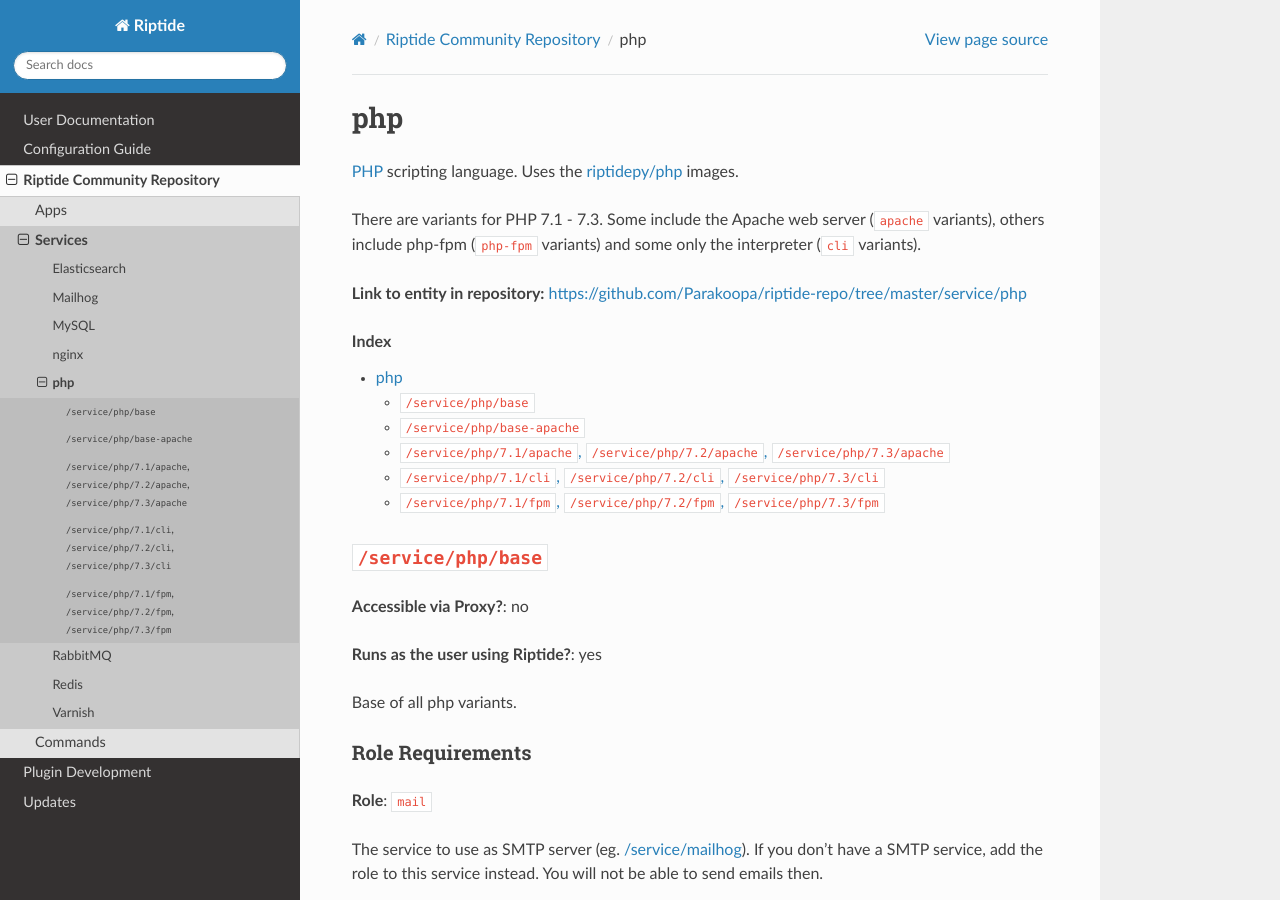
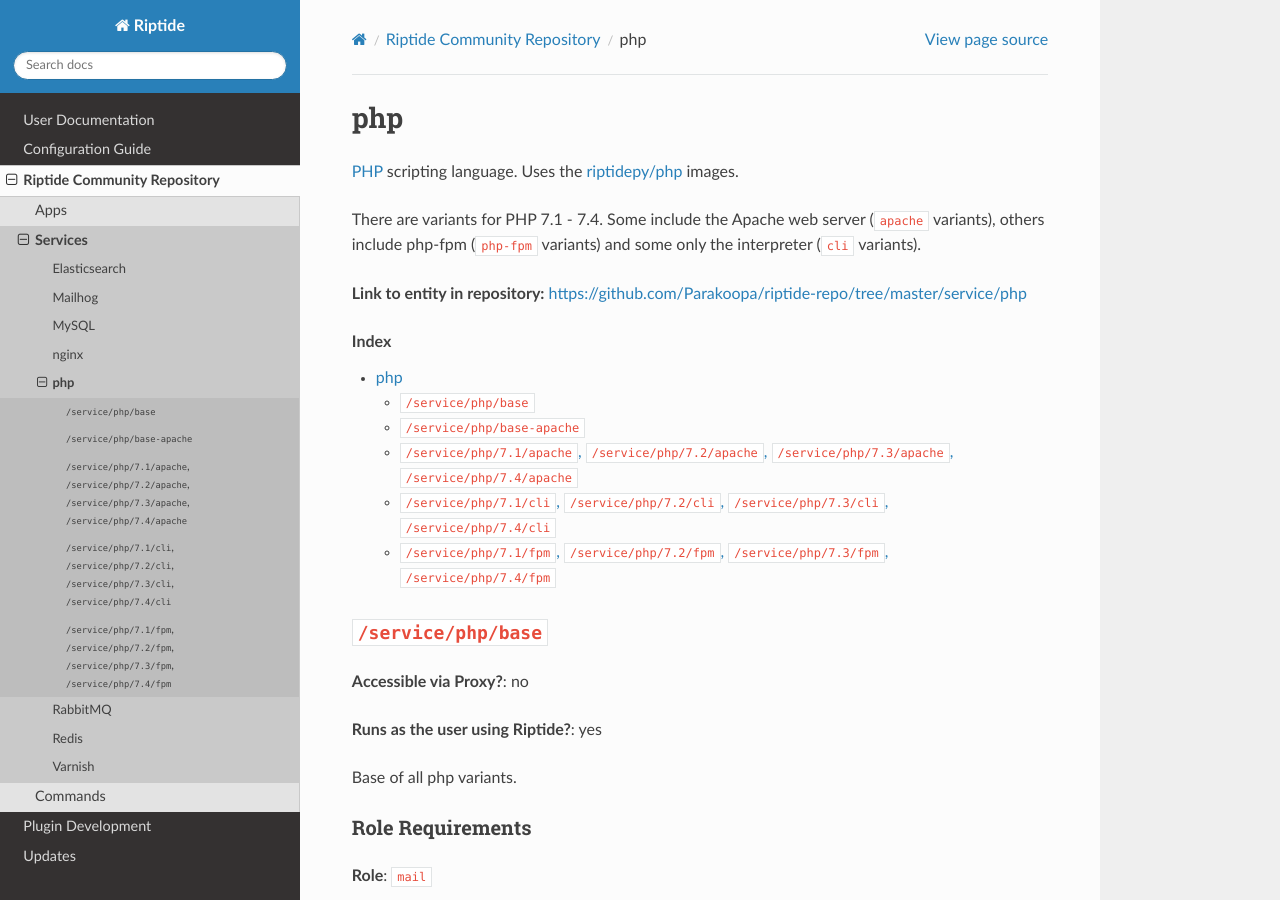
Before and after one commit to theCapypara/riptide-docs, a Sphinx documentation site: the page built from source/repo_docs/service/php.rst, in a window 1280 px wide and 900 px high. Built offline with Sphinx 7.4.7 and the Read the Docs theme 2.0.0, drawn with Linux system fonts in a browser that asks for light colours; formulas are drawn with MathJax 3; some of the changed text lies outside the part shown.

Commit message:
Riptide Repo documentation - Build for 1b222802
URL: https://github.com/Parakoopa/riptide-repo/commit/1b222802a2898acc13122d96fc77868bbe00f747

```diff
--- a/source/repo_docs/service/php.rst
+++ b/source/repo_docs/service/php.rst
@@ -5,7 +5,7 @@
 
 PHP_ scripting language. Uses the `riptidepy/php <https://hub.docker.com/r/riptidepy/php>`_ images.
 
-There are variants for PHP 7.1 - 7.3.
+There are variants for PHP 7.1 - 7.4.
 Some include the Apache web server (``apache`` variants), others include php-fpm (``php-fpm`` variants) and some only the interpreter (``cli`` variants).
 
 .. _PHP: https://php.net/
@@ -89,22 +89,22 @@
 | APACHE_RUN_GROUP | yes       | yes, (default: "#{{ os_group() }}")                                   | #{{ os_group() }}, www-data, #1000                  | Group to run Apache as        |
 +------------------+-----------+-----------------------------------------------------------------------+-----------------------------------------------------+-------------------------------+
 
-``/service/php/7.1/apache``, ``/service/php/7.2/apache``, ``/service/php/7.3/apache``
--------------------------------------------------------------------------------------
+``/service/php/7.1/apache``, ``/service/php/7.2/apache``, ``/service/php/7.3/apache``, ``/service/php/7.4/apache``
+------------------------------------------------------------------------------------------------------------------
 
 **Based on**: /service/php/base-apache
 
 Variant that contains the Apache_ web server and integrates the PHP CGI module. PHP 7.1 - 7.3.
 
-``/service/php/7.1/cli``, ``/service/php/7.2/cli``, ``/service/php/7.3/cli``
-----------------------------------------------------------------------------
+``/service/php/7.1/cli``, ``/service/php/7.2/cli``, ``/service/php/7.3/cli``, ``/service/php/7.4/cli``
+------------------------------------------------------------------------------------------------------
 
 **Based on**: /service/php/base
 
 Variant that only contains the PHP interpreter. PHP 7.1 - 7.3.
 
-``/service/php/7.1/fpm``, ``/service/php/7.2/fpm``, ``/service/php/7.3/fpm``
-----------------------------------------------------------------------------
+``/service/php/7.1/fpm``, ``/service/php/7.2/fpm``, ``/service/php/7.3/fpm``, ``/service/php/7.4/fpm``
+------------------------------------------------------------------------------------------------------
 
 **Based on**: /service/php/base
 
```
